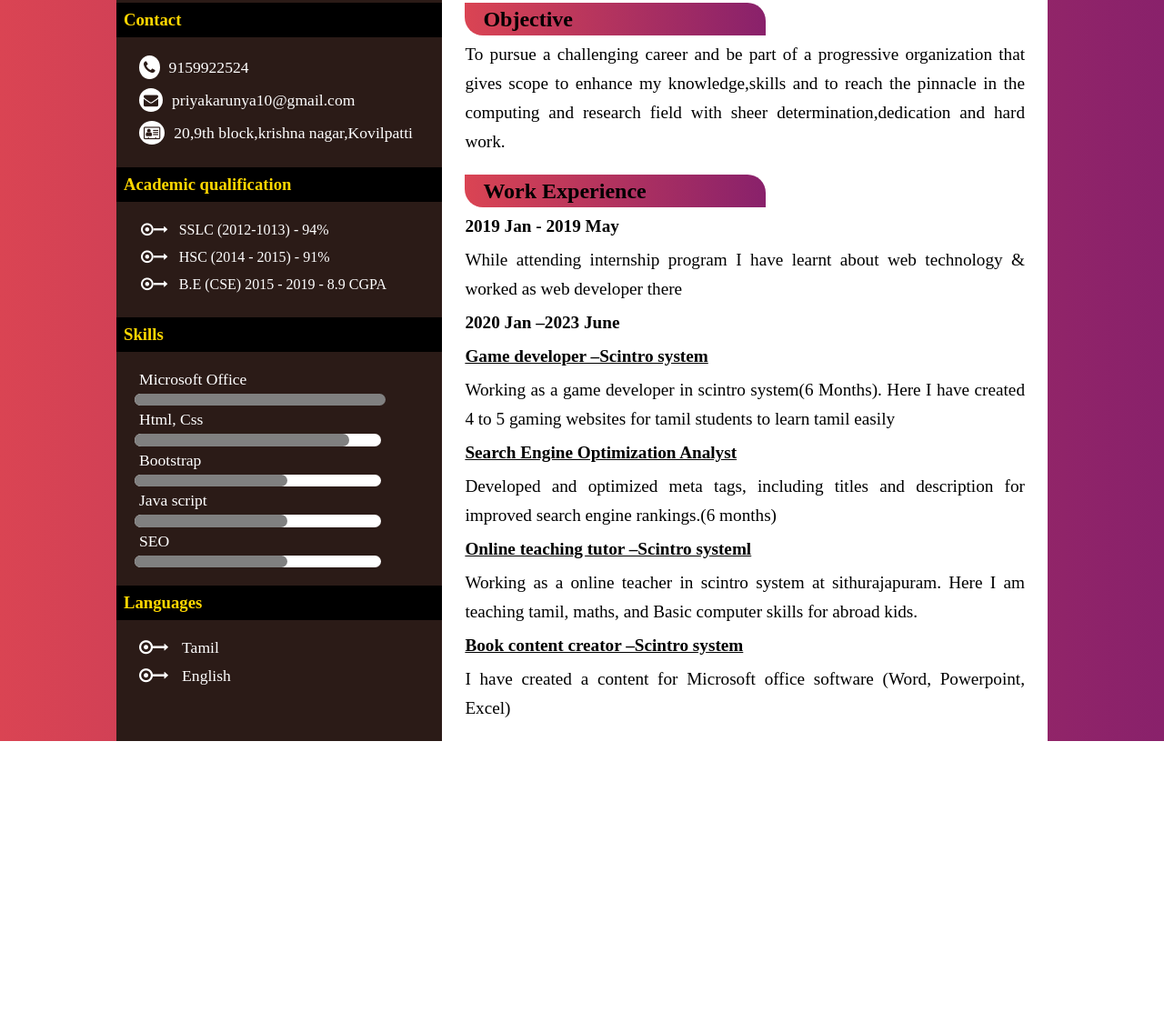
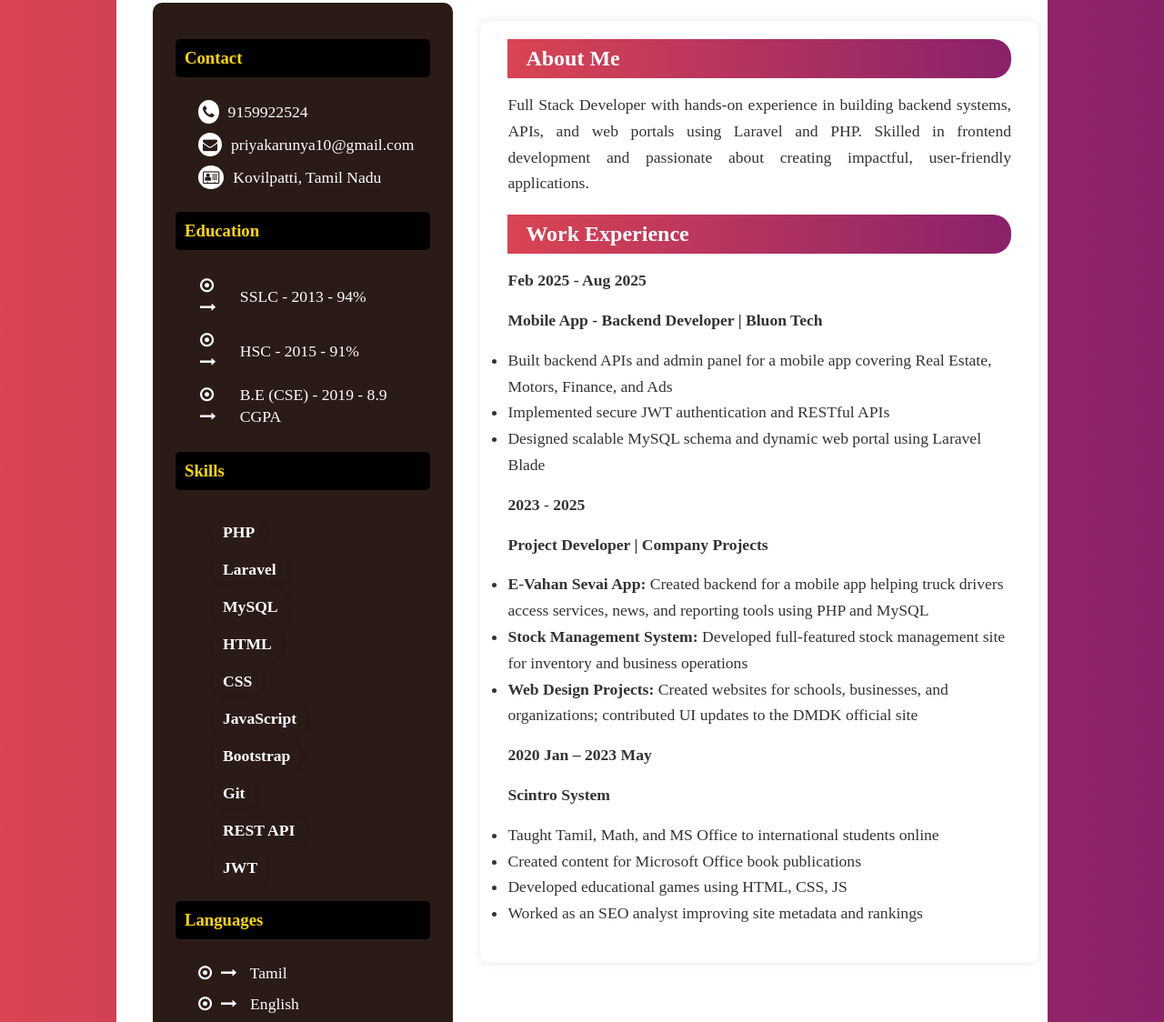
Before and after one commit to Karunyasri10/resume, a plain HTML site: page index.html in a window 1280 px wide. Shown: the part 207-1331 px from the top of the page at 91% size. Before the commit the page ends 1022 px from the top, so only its background shows below. Drawn offline with Linux system fonts and the light colour scheme.

Commit message:
html and css files chnaged

```diff
--- a/index.html
+++ b/index.html
@@ -2,8 +2,8 @@
 <html lang="en">
 <head>
     <meta charset="UTF-8">
-    <meta name="viewport" content="width=, initial-scale=1.0">
-    <title>Resume</title>
+    <meta name="viewport" content="width=device-width, initial-scale=1.0">
+    <title>Sripriya E - Resume</title>
     <link rel="stylesheet" href="https://cdnjs.cloudflare.com/ajax/libs/font-awesome/4.7.0/css/font-awesome.min.css">
     <link rel="stylesheet" href="style.css">
 </head>
@@ -16,8 +16,6 @@
           </div>
         </div>
 
-        <!-- <div class="divider"></div> -->
-
         <div class="main">
 
           <div class="left">
@@ -25,88 +23,84 @@
             <div class="contact">
               <p> <i class="fa fa-phone"></i><span>9159922524</span></p>
               <p><i class="fa fa-envelope"></i><span>priyakarunya10@gmail.com</span></p>
-                      <p><i class="fa fa-address-card-o"></i><span>20,9th block,krishna nagar,Kovilpatti</span></p>
+              <p><i class="fa fa-address-card-o"></i><span>Kovilpatti, Tamil Nadu</span></p>
             </div>
-                <h3>Academic qualification</h3>
+
+            <h3>Education</h3>
             <div class="qualification">
               <table>
                 <tr>
-                      <td >    <i class="fa fa-dot-circle-o"></i><i class="fa fa-long-arrow-right"></i> </td>
-                      <td> SSLC (2012-1013)  - 94%</td> </tr>
+                  <td><i class="fa fa-dot-circle-o"></i><i class="fa fa-long-arrow-right"></i></td>
+                  <td> SSLC - 2013 - 94%</td>
+                </tr>
                 <tr>
-                      <td >    <i class="fa fa-dot-circle-o"></i><i class="fa fa-long-arrow-right"></i> </td>
-                      <td> HSC (2014 - 2015) - 91% </td> </tr>
+                  <td><i class="fa fa-dot-circle-o"></i><i class="fa fa-long-arrow-right"></i></td>
+                  <td> HSC - 2015 - 91%</td>
+                </tr>
                 <tr>
-                      <td>    <i class="fa fa-dot-circle-o"></i><i class="fa fa-long-arrow-right"></i> </td>
-                      <td> B.E (CSE) 2015 - 2019 - 8.9 CGPA</td> </tr>
+                  <td><i class="fa fa-dot-circle-o"></i><i class="fa fa-long-arrow-right"></i></td>
+                  <td> B.E (CSE) - 2019 - 8.9 CGPA</td>
+                </tr>
               </table>
             </div>
 
             <h3>Skills</h3>
             <div class="skills">
-
-                 <p>Microsoft Office</p>
-                  <div class="skillset">
-                    <div class="skill ms"></div>
-                  </div>
-
-                  <p>Html, Css</p>
-                  <div class="skillset">
-                    <div class="skill html"></div>
-                  </div>
-
-                  <p>Bootstrap</p>
-                  <div class="skillset">
-                    <div class="skill bootstrap"></div>
-                  </div>
-
-                  <p>Java script</p>
-                  <div class="skillset">
-                    <div class="skill js"></div>
-                  </div>
-
-                  <p>SEO</p>
-                  <div class="skillset">
-                    <div class="skill seo"></div>
-                  </div>
-
-                </div>
-
+<div class="skills-list">
+  <span class="skill-item">PHP</span>
+  <span class="skill-item">Laravel</span>
+  <span class="skill-item">MySQL</span>
+  <span class="skill-item">HTML</span>
+  <span class="skill-item">CSS</span>
+  <span class="skill-item">JavaScript</span>
+  <span class="skill-item">Bootstrap</span>
+  <span class="skill-item">Git</span>
+  <span class="skill-item">REST API</span>
+  <span class="skill-item">JWT</span>
+</div>            </div>
 
             <h3>Languages</h3>
             <div class="languages">
-                    <p> <i class="fa fa-dot-circle-o"><i class="fa fa-long-arrow-right"></i> Tamil</p></i>
-                    <p> <i class="fa fa-dot-circle-o"><i class="fa fa-long-arrow-right"></i> English</p></i>
+              <p><i class="fa fa-dot-circle-o"></i><i class="fa fa-long-arrow-right"></i> Tamil</p>
+              <p><i class="fa fa-dot-circle-o"></i><i class="fa fa-long-arrow-right"></i> English</p>
             </div>
           </div>
 
           <div class="right">
-
             <div class="obj">
-                <h2>Objective</h2>
-                <p>To pursue a challenging career and be part of a progressive organization that gives scope to enhance my knowledge,skills and to reach the pinnacle in the computing and research field with sheer determination,dedication and hard work.</p>
+              <h2>About Me</h2>
+              <p>Full Stack Developer with hands-on experience in building backend systems, APIs, and web portals using Laravel and PHP. Skilled in frontend development and passionate about creating impactful, user-friendly applications.</p>
             </div>
 
             <div class="work">
               <h2>Work Experience</h2>
-              <p class="workyr"><b>2019 Jan - 2019 May</b></p>
-              <p>While attending internship program I have learnt about web technology & worked as web developer there</p>
-              <p class="workyr"><b>2020 Jan –2023 June</b></p>
-              <p><u><b>Game  developer –Scintro system</b></u></p>
-              <p>Working as a game developer in scintro system(6 Months). Here I have created 4 to 5 gaming websites for tamil students to learn tamil easily</p>
-              <p><u><b>Search Engine Optimization Analyst</b></u></p>
-              <p>Developed and optimized meta tags, including titles and description for improved search engine rankings.(6 months)</p>
-              <p><u><b>Online teaching tutor –Scintro systeml</b></u></p>
-              <p>Working as a online teacher in scintro system at sithurajapuram. Here I am teaching tamil, maths, and Basic computer skills for abroad kids.</p>
-              <p><u><b>Book content creator –Scintro system</b></u></p>
-              <p>I have created a content for Microsoft office software (Word, Powerpoint, Excel)</p>
+              <p class="workyr"><b>Feb 2025 - Aug 2025</b></p>
+              <p><b>Mobile App - Backend Developer | Bluon Tech</b></p>
+              <ul>
+                <li>Built backend APIs and admin panel for a mobile app covering Real Estate, Motors, Finance, and Ads</li>
+                <li>Implemented secure JWT authentication and RESTful APIs</li>
+                <li>Designed scalable MySQL schema and dynamic web portal using Laravel Blade</li>
+              </ul>
+
+              <p class="workyr"><b>2023 - 2025</b></p>
+              <p><b>Project Developer | Company Projects</b></p>
+              <ul>
+                <li><b>E-Vahan Sevai App:</b> Created backend for a mobile app helping truck drivers access services, news, and reporting tools using PHP and MySQL</li>
+                <li><b>Stock Management System:</b> Developed full-featured stock management site for inventory and business operations</li>
+                <li><b>Web Design Projects:</b> Created websites for schools, businesses, and organizations; contributed UI updates to the DMDK official site</li>
+              </ul>
+
+              <p class="workyr"><b>2020 Jan – 2023 May</b></p>
+              <p><b>Scintro System</b></p>
+              <ul>
+                <li>Taught Tamil, Math, and MS Office to international students online</li>
+                <li>Created content for Microsoft Office book publications</li>
+                <li>Developed educational games using HTML, CSS, JS</li>
+                <li>Worked as an SEO analyst improving site metadata and rankings</li>
+              </ul>
             </div>
           </div>
-
         </div>
     </div>
-
-
-
 </body>
 </html>
--- a/style.css
+++ b/style.css
@@ -174,3 +174,112 @@
         padding: 5px 3px 4px 20px;
         border-radius:0 20px    ;
     }
+    /* Container and body remain same */
+
+.main {
+    display: flex;
+    gap: 30px; /* add space between left and right */
+    align-items: flex-start; /* align top edges */
+    padding: 20px 40px; /* add some padding around content */
+}
+
+.left {
+    flex: 0 0 35%; /* fixed 35% width */
+    background-color: #2B1B17;
+    color: white;
+    box-sizing: border-box;
+    padding: 20px 25px; /* add padding inside left panel */
+    border-radius: 10px; /* subtle rounding for style */
+}
+
+.right {
+    flex: 0 0 65%; /* fixed 65% width */
+    background-color: #fff; /* white background to contrast left */
+    box-sizing: border-box;
+    padding: 20px 30px;
+    border-radius: 10px;
+    box-shadow: 0 0 10px rgba(0,0,0,0.1);
+}
+
+/* Fix heading in right section to not take too little width */
+.right h2 {
+    background: linear-gradient(to right, #da4453, #89216b);
+    padding: 8px 20px;
+    border-radius: 0 20px 20px 0;
+    width: auto; /* allow heading width auto, remove fixed 50% */
+    color: white;
+    margin-bottom: 15px;
+}
+
+/* Paragraphs and lists in right section */
+.right p, .right ul {
+    font-size: 1.1rem;
+    line-height: 1.8rem;
+    margin-bottom: 15px;
+    color: #333;
+}
+
+.workyr {
+    font-weight: bold;
+    margin-top: 25px;
+    color: #89216b;
+}
+
+/* Adjust font size for left panel items */
+.left p, .left table td {
+    font-size: 1.1rem;
+    line-height: 1.5rem;
+}
+
+.contact p i {
+    background-color: white;
+    color: #2B1B17;
+    padding: 5px;
+    border-radius: 50%;
+    font-size: 1rem;
+    margin-right: 10px;
+}
+
+.left h3 {
+    margin: 20px 0 10px 0;
+    background-color: black;
+    padding: 10px;
+    color: gold;
+    border-radius: 5px;
+}
+.skills-list {
+    display: flex;
+    flex-direction: column; /* stack vertically */
+    gap: 8px; /* space between each skill */
+    padding-left: 20px;
+    margin-top: 10px;
+}
+
+.skill-item {
+    color: white;
+    font-weight: bold;
+    padding: 6px 12px;
+    border-radius: 15px;
+    width: fit-content;
+    box-shadow: 1px 1px 4px rgba(0,0,0,0.15);
+    font-size: 1.1rem;
+}
+
+/* Responsive fix: stack columns on smaller screens */
+@media (max-width: 900px) {
+    .main {
+        flex-direction: column;
+        gap: 20px;
+        padding: 10px 15px;
+    }
+    .left, .right {
+        flex: 1 0 100%;
+        width: 100%;
+        border-radius: 0;
+        padding: 15px;
+    }
+    .right h2 {
+        width: 100%;
+        border-radius: 5px 5px 0 0;
+    }
+}
```
Lines whose indentation alone changed are shown as unchanged.
